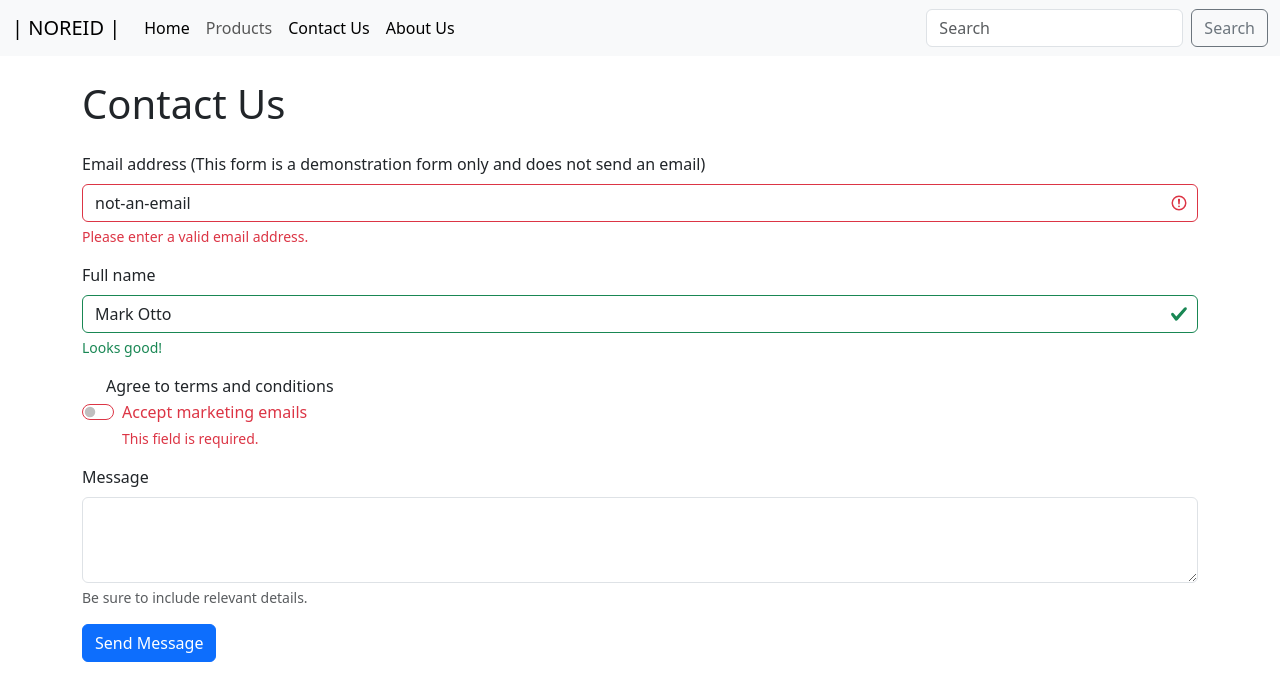
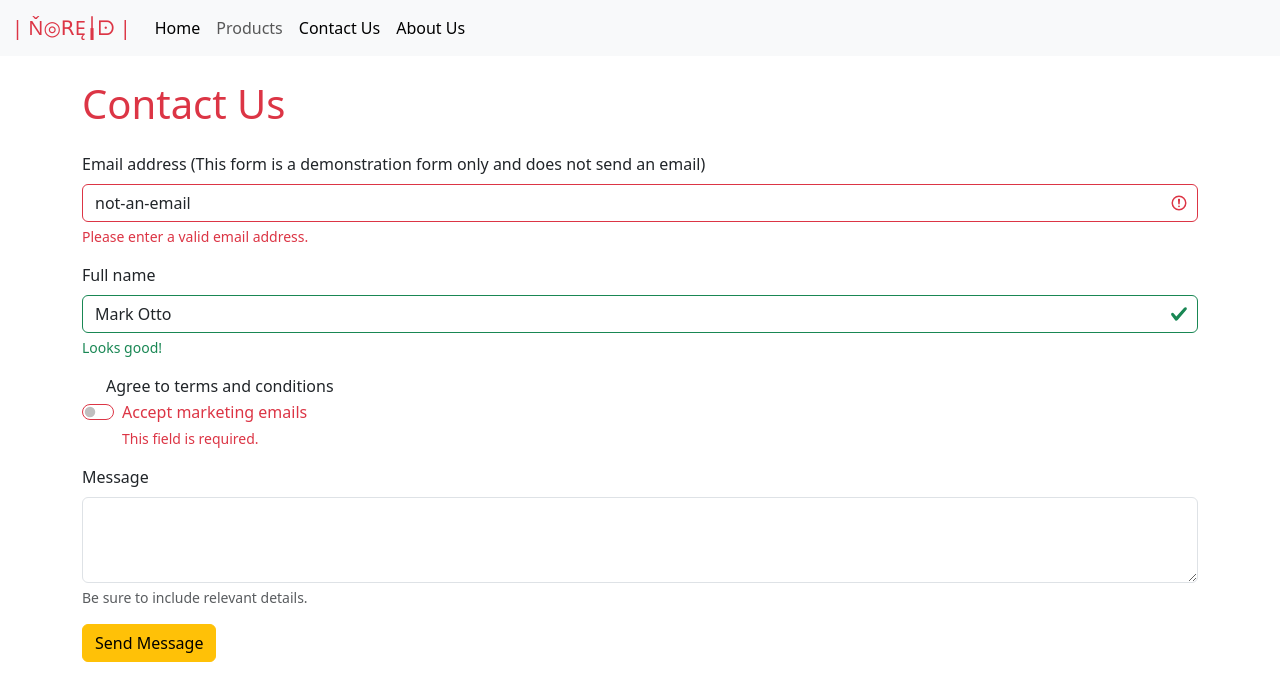
Before and after one commit to DREION3/cssexercise4, a plain HTML site: page Contact.html in a window 1280 px wide. Drawn offline with nearby package versions, Linux system fonts and the light colour scheme.

Commit message:
Update Contact.html

```diff
--- a/Contact.html
+++ b/Contact.html
@@ -3,7 +3,7 @@
 <head>
   <meta charset="UTF-8">
   <meta name="viewport" content="width=device-width, initial-scale=1.0">
-  <title>Contact Us | NOREID</title>
+  <title>Contact Us | Ň◎𝖱Ę╽ᗠ</title>
 
   <!-- Bootstrap 5 CSS -->
 
@@ -13,7 +13,7 @@
 
 <nav class="navbar navbar-expand-lg bg-body-tertiary mb-4">
   <div class="container-fluid">
-    <a class="navbar-brand" href="#">| NOREID |</a>
+    <a class=" text-danger navbar-brand" href="#">| Ň◎𝖱Ę╽ᗠ |</a>
 
     <button class="navbar-toggler" type="button" data-bs-toggle="collapse" data-bs-target="#navbarSupportedContent" aria-controls="navbarSupportedContent" aria-expanded="false" aria-label="Toggle navigation">
       <span class="navbar-toggler-icon"></span>
@@ -37,16 +37,12 @@
 
       </ul>
 
-      <form class="d-flex gap-2" role="search">
-        <input class="form-control" type="search" placeholder="Search" aria-label="Search">
-        <button class="btn btn-outline-secondary" type="submit">Search</button>
-      </form>
     </div>
   </div>
 </nav>
 
 <div class="container mb-5">
-  <h1 class="mb-4">Contact Us</h1>
+  <h1 class=" text-danger mb-4">Contact Us</h1>
 
   <form>
     <div class="mb-3">
@@ -79,7 +75,7 @@
       <div class="form-text">Be sure to include relevant details.</div>
     </div>
 
-    <button type="submit" class="btn btn-primary">Send Message</button>
+    <button type="submit" class="btn btn-warning ">Send Message</button>
   </form>
 </div>
 
```
